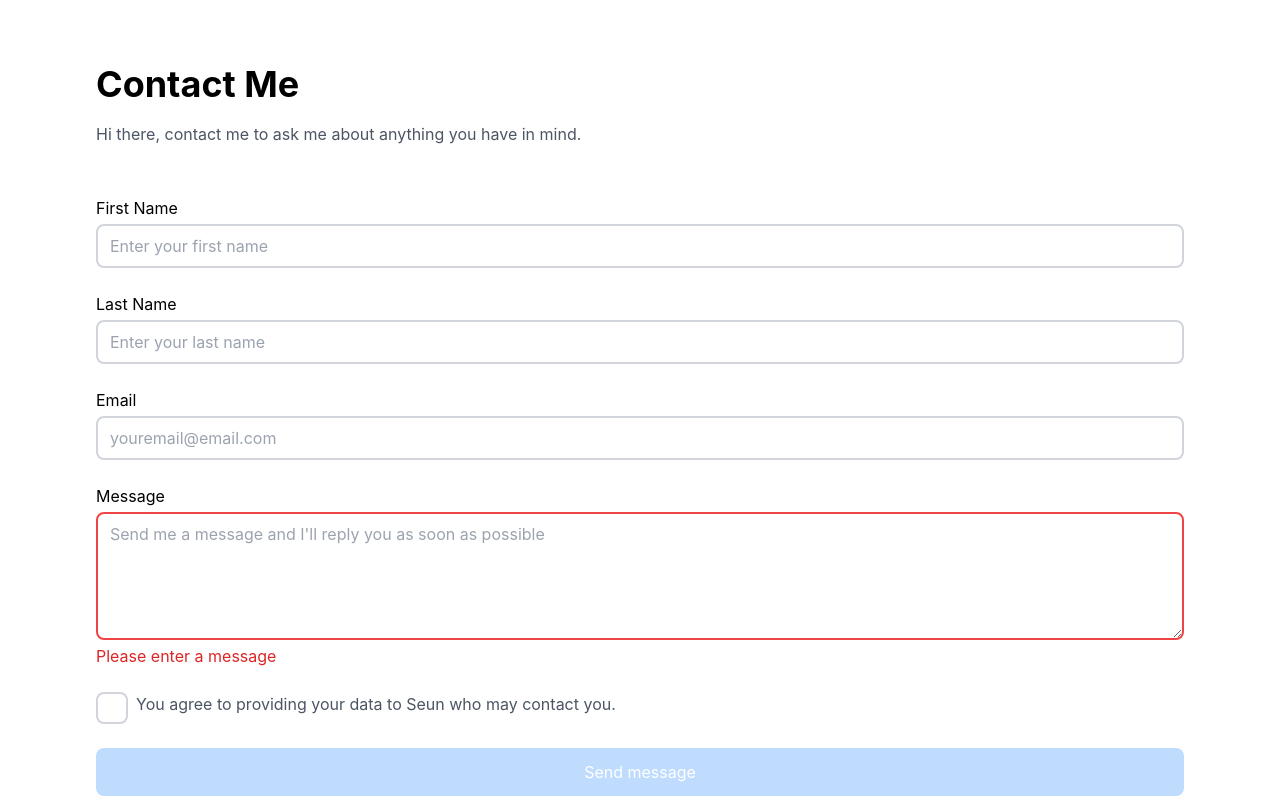
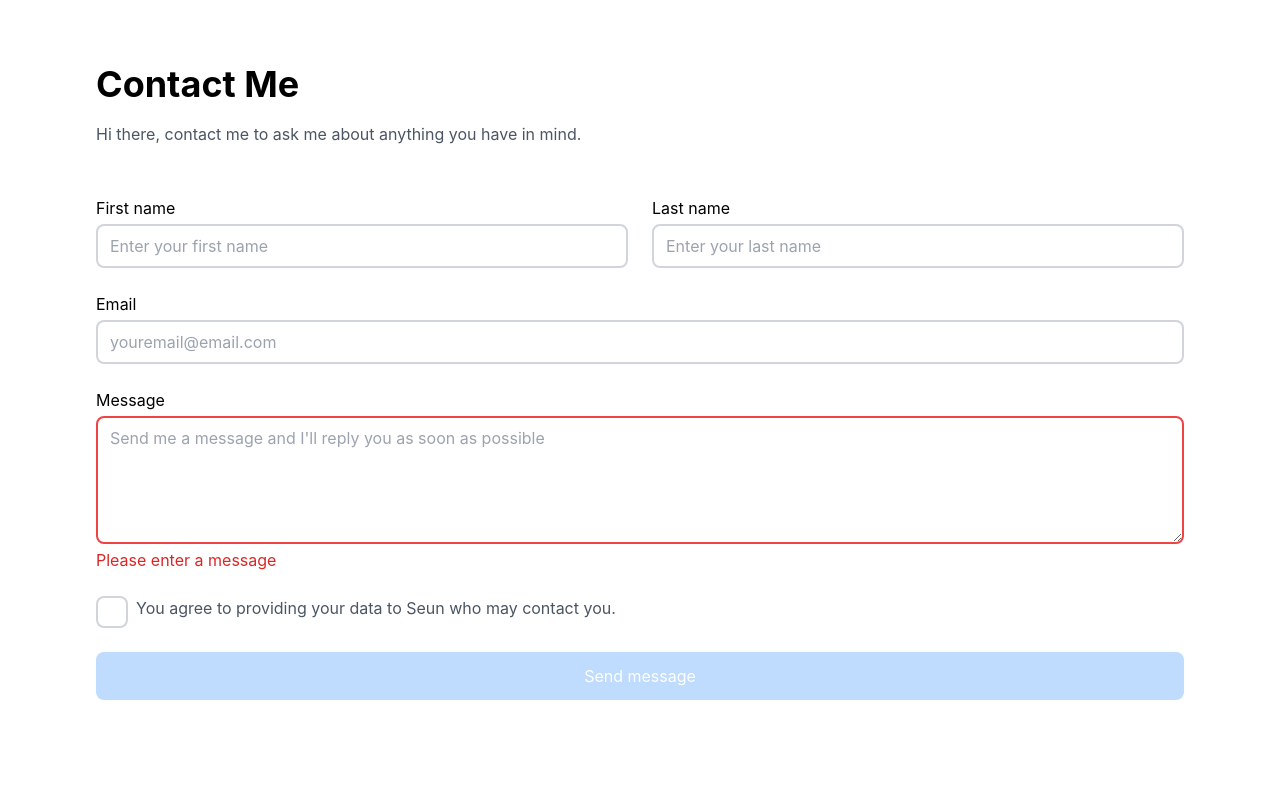
Before and after one commit to olafisoyevince/linktree-task, a React (Create React App) app: page /contact in a window 1280 px wide. Shown: the top 800 px of the page. Built offline with nearby package versions, Linux system fonts and the light colour scheme.

Commit message:
style: flexed the input field of first_name and last_name from tablet screen upwards

```diff
--- a/src/App.js
+++ /dev/null
@@ -1,12 +0,0 @@
-import ContactMe from "./pages/ContactMe";
-import Footer from "./components/Footer";
-
-function App() {
-  return (
-    <div>
-      <ContactMe />
-    </div>
-  );
-}
-
-export default App;
--- a/src/components/Button/index.jsx
+++ b/src/components/Button/index.jsx
@@ -1,11 +1,10 @@
-const Button = ({ checked, title, handleClick }) => {
+const Button = ({ checked, title }) => {
   return (
     <>
       <button
         id="btn__submit"
         className="w-full rounded-lg text-white mt-8 mb-16 bg-blue-700 py-3 px-5 disabled:border-solid disabled:bg-blue-200  active:bg-blue-600 active:border-blue-200 active:ring"
         disabled={checked}
-        onClick={handleClick}
       >
         {title}
       </button>
--- a/src/components/InputBox/index.jsx
+++ b/src/components/InputBox/index.jsx
@@ -1,12 +1,12 @@
 const Input = ({ label, placeholder, type, validate, id, required }) => {
   return (
-    <div className=" flex flex-col mb-6 gap-1">
+    <div className="w-full flex flex-col mb-6 gap-1">
       <label className="">{label}</label>
       <input
         type={type}
         placeholder={placeholder}
         id={id}
-        className=" h-11 py-2 px-3 border-solid border-2 border-gray-300 rounded-lg focus:border-blue-300 focus:outline-none invalid:border-red-500 invalid:text-red-600 focus:invalid:border-red-500 focus:invalid:ring-red-300 peer "
+        className="w-full h-11 py-2 px-3 border-solid border-2 border-gray-300 rounded-lg focus:border-blue-300 focus:outline-none invalid:border-red-500 invalid:text-red-600 focus:invalid:border-red-500 focus:invalid:ring-red-300 peer "
       />
       <p className=" hidden peer-invalid:block text-red-600">{validate}</p>
     </div>
--- a/src/components/PersonalProfile/index.jsx
+++ b/src/components/PersonalProfile/index.jsx
@@ -10,7 +10,7 @@ const PersonalProfile = () => {
     winWidth: window.innerWidth,
   });
 
-  console.log(screenWidth);
+  // console.log(screenWidth);
 
   const detectSize = () => {
     setScreenWidth({
--- a/src/index.js
+++ b/src/index.js
@@ -1,10 +1,8 @@
 import React from "react";
 import ReactDOM from "react-dom/client";
 import "./index.css";
-import App from "./App";
 import Home from "./pages/Home";
-
-import { createBrowserRouter, RouterProvider, Route } from "react-router-dom";
+import { createBrowserRouter, RouterProvider } from "react-router-dom";
 import ContactMe from "./pages/ContactMe";
 import Footer from "./components/Footer";
 
@@ -13,7 +11,6 @@ const router = createBrowserRouter([
     path: "/",
     element: <Home />,
   },
-
   {
     path: "/contact",
     element: <ContactMe />,
--- a/src/pages/ContactMe/index.jsx
+++ b/src/pages/ContactMe/index.jsx
@@ -20,7 +20,7 @@ const ContactMe = () => {
     alert("Form submitted");
   };
 
-  console.log(checked);
+  // console.log(checked);
 
   return (
     <>
@@ -34,8 +34,9 @@ const ContactMe = () => {
           </div>
 
           <form onSubmit={handleSubmit}>
+            <div className="md:flex md:gap-6">
               <Input
-              label="First Name"
+                label="First name"
                 id="first_name"
                 type="text"
                 validate="Please enter your first name"
@@ -43,12 +44,13 @@ const ContactMe = () => {
               />
 
               <Input
-              label="Last Name"
+                label="Last name"
                 id="last_name"
                 type="text"
                 validate="Please enter your last name"
                 placeholder="Enter your last name"
               />
+            </div>
 
             <Input
               label="Email"
```
Lines whose indentation alone changed are shown as unchanged.
